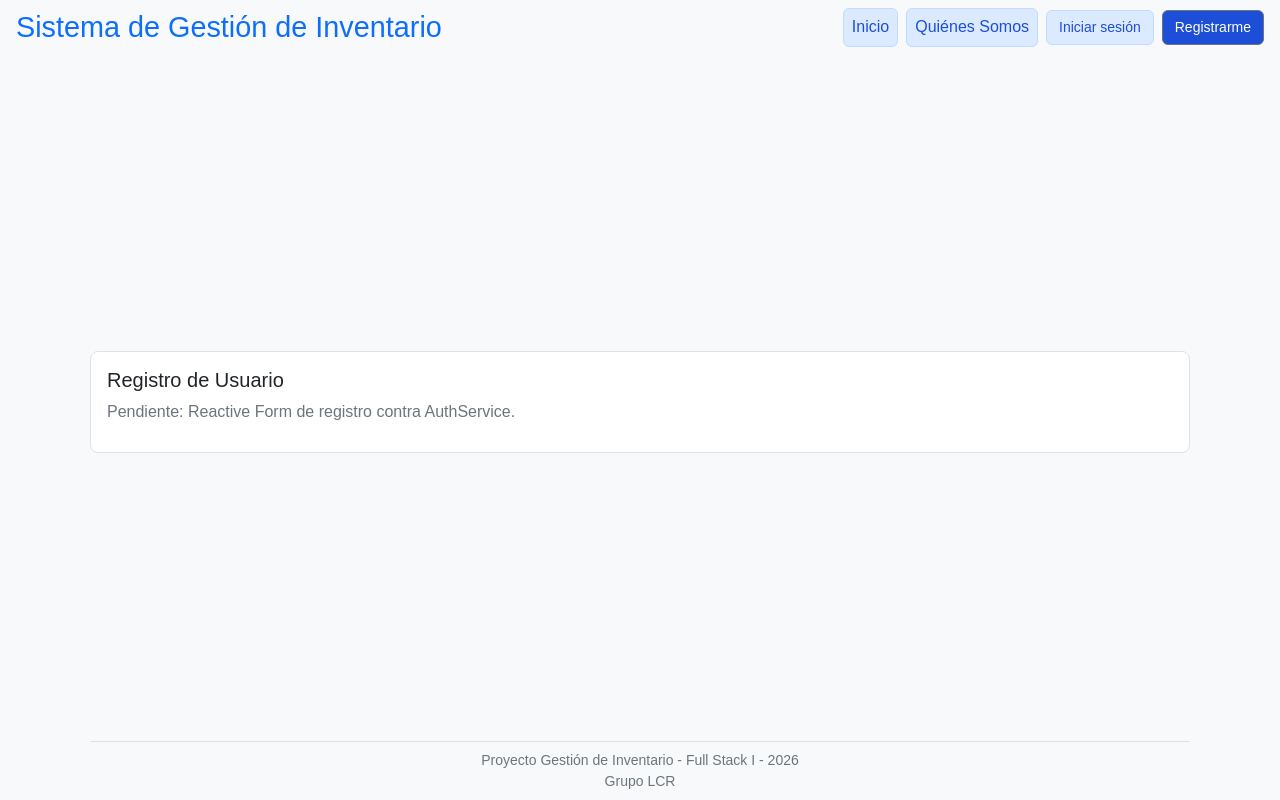
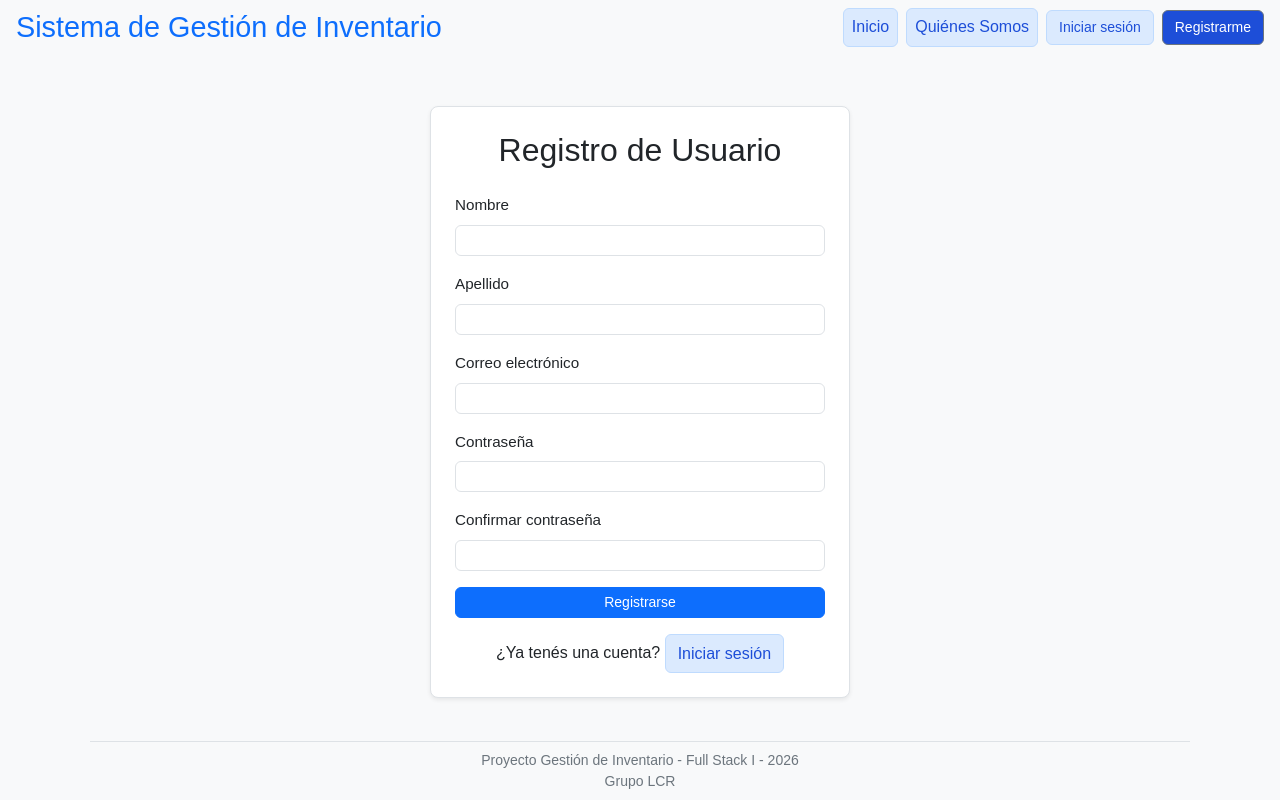
Before and after one commit to grupo-lcr-inventario-2026/gestion-de-inventario, an Angular app in the folder frontend/: page /registro in a window 1280 px wide. Built offline with nearby package versions, Linux system fonts and the light colour scheme.

Commit message:
feat: StockService y formularios reactivos de login y registro

```diff
--- a/frontend/src/app/pages/login/login.html
+++ b/frontend/src/app/pages/login/login.html
@@ -1,5 +1,38 @@
-<!-- TODO (Mati): portar maqueta/login.html a un Reactive Form (usuario/email + password) -->
-<section class="card">
-    <h2 class="card__title">Iniciar Sesión</h2>
-    <p class="card__text">Pendiente: Reactive Form de login contra AuthService.</p>
+<section class="card shadow-sm p-4 p-md-5" style="max-width: 420px; margin: 0 auto;">
+    <h2 class="card__title text-center mb-4">Iniciar Sesión</h2>
+
+    <form [formGroup]="form" (ngSubmit)="onSubmit()">
+        <div class="mb-3">
+            <label for="email" class="form-label">Usuario o mail</label>
+            <input type="email" id="email" formControlName="email" class="form-control"
+                   [class.is-invalid]="form.controls['email'].invalid && form.controls['email'].touched">
+            @if (form.controls['email'].invalid && form.controls['email'].touched) {
+                <div class="invalid-feedback">Ingresá un email válido.</div>
+            }
+        </div>
+
+        <div class="mb-3">
+            <label for="password" class="form-label">Contraseña</label>
+            <input type="password" id="password" formControlName="password" class="form-control"
+                   [class.is-invalid]="form.controls['password'].invalid && form.controls['password'].touched">
+            @if (form.controls['password'].invalid && form.controls['password'].touched) {
+                <div class="invalid-feedback">La contraseña es obligatoria.</div>
+            }
+        </div>
+
+        @if (error) {
+            <div class="alert alert-danger py-2">Usuario o contraseña incorrectos.</div>
+        }
+
+        <button type="submit" class="btn btn-primary w-100">Ingresar</button>
+    </form>
+
+    <p class="mt-3 text-center">
+        ¿No tenés cuenta?
+        <a routerLink="/registro">Registrarse</a>
+    </p>
+
+    <p class="text-center">
+        <a routerLink="/recuperar-password" class="text-decoration-none">¿Olvidaste tu contraseña?</a>
+    </p>
 </section>
--- a/frontend/src/app/pages/login/login.ts
+++ b/frontend/src/app/pages/login/login.ts
@@ -1,9 +1,44 @@
 import { Component } from '@angular/core';
+import { FormBuilder, FormGroup, ReactiveFormsModule, Validators } from '@angular/forms';
+import { Router, RouterLink } from '@angular/router';
+import { AuthService } from '../../core/auth/auth.service';
 
 @Component({
-  imports: [],
+  imports: [ReactiveFormsModule, RouterLink],
   selector: 'app-login',
   styles: ``,
   templateUrl: './login.html',
 })
-export class Login {}
+export class Login {
+  form: FormGroup;
+  error = false;
+
+  constructor(
+    private fb: FormBuilder,
+    private authService: AuthService,
+    private router: Router
+  ) {
+    this.form = this.fb.group({
+      email: ['', [Validators.required, Validators.email]],
+      password: ['', Validators.required],
+    });
+  }
+
+  onSubmit(): void {
+    if (this.form.invalid) {
+      this.form.markAllAsTouched();
+      return;
+    }
+
+    const email = this.form.value.email;
+    const password = this.form.value.password;
+    const exito = this.authService.login(email, password);
+
+    if (exito) {
+      this.error = false;
+      this.router.navigateByUrl('/dashboard');
+    } else {
+      this.error = true;
+    }
+  }
+}
--- a/frontend/src/app/pages/registro/registro.html
+++ b/frontend/src/app/pages/registro/registro.html
@@ -1,6 +1,55 @@
-<!-- TODO (Mati): portar maqueta/registro.html a un Reactive Form
-     (incluye validador cruzado de confirmar contraseña) -->
-<section class="card">
-    <h2 class="card__title">Registro de Usuario</h2>
-    <p class="card__text">Pendiente: Reactive Form de registro contra AuthService.</p>
+<section class="card shadow-sm p-4" style="max-width: 420px; margin: 0 auto;">
+    <h2 class="text-center mb-4">Registro de Usuario</h2>
+
+    <form [formGroup]="form" (ngSubmit)="onSubmit()">
+        <div class="mb-3">
+            <label class="form-label">Nombre</label>
+            <input type="text" formControlName="nombre" class="form-control form-control-sm"
+                   [class.is-invalid]="form.controls['nombre'].invalid && form.controls['nombre'].touched">
+        </div>
+
+        <div class="mb-3">
+            <label class="form-label">Apellido</label>
+            <input type="text" formControlName="apellido" class="form-control form-control-sm"
+                   [class.is-invalid]="form.controls['apellido'].invalid && form.controls['apellido'].touched">
+        </div>
+
+        <div class="mb-3">
+            <label class="form-label">Correo electrónico</label>
+            <input type="email" formControlName="email" class="form-control form-control-sm"
+                   [class.is-invalid]="form.controls['email'].invalid && form.controls['email'].touched">
+            @if (form.controls['email'].invalid && form.controls['email'].touched) {
+                <div class="invalid-feedback">Ingresá un email válido.</div>
+            }
+        </div>
+
+        <div class="mb-3">
+            <label class="form-label">Contraseña</label>
+            <input type="password" formControlName="password" class="form-control form-control-sm"
+                   [class.is-invalid]="form.controls['password'].invalid && form.controls['password'].touched">
+            @if (form.controls['password'].invalid && form.controls['password'].touched) {
+                <div class="invalid-feedback">Mínimo 6 caracteres.</div>
+            }
+        </div>
+
+        <div class="mb-3">
+            <label class="form-label">Confirmar contraseña</label>
+            <input type="password" formControlName="confirmarPassword" class="form-control form-control-sm"
+                   [class.is-invalid]="form.errors?.['passwordsDistintas'] && form.controls['confirmarPassword'].touched">
+            @if (form.errors?.['passwordsDistintas'] && form.controls['confirmarPassword'].touched) {
+                <div class="invalid-feedback">Las contraseñas no coinciden.</div>
+            }
+        </div>
+
+        @if (emailDuplicado) {
+            <div class="alert alert-danger py-2">Ya existe una cuenta con ese email.</div>
+        }
+
+        <button type="submit" class="btn btn-primary btn-sm w-100">Registrarse</button>
+    </form>
+
+    <p class="text-center mt-3 mb-0">
+        ¿Ya tenés una cuenta?
+        <a routerLink="/login" class="nav__link">Iniciar sesión</a>
+    </p>
 </section>
--- a/frontend/src/app/pages/registro/registro.ts
+++ b/frontend/src/app/pages/registro/registro.ts
@@ -1,9 +1,63 @@
 import { Component } from '@angular/core';
+import { FormBuilder, FormGroup, ReactiveFormsModule, Validators } from '@angular/forms';
+import { Router, RouterLink } from '@angular/router';
+import { AuthService } from '../../core/auth/auth.service';
+
+function passwordsIguales(form: FormGroup) {
+  const password = form.get('password')?.value;
+  const confirmar = form.get('confirmarPassword')?.value;
+
+  if (password === confirmar) {
+    return null;
+  }
+  return { passwordsDistintas: true };
+}
 
 @Component({
-  imports: [],
+  imports: [ReactiveFormsModule, RouterLink],
   selector: 'app-registro',
   styles: ``,
   templateUrl: './registro.html',
 })
-export class Registro {}
+export class Registro {
+  form: FormGroup;
+  emailDuplicado = false;
+
+  constructor(
+    private fb: FormBuilder,
+    private authService: AuthService,
+    private router: Router
+  ) {
+    this.form = this.fb.group(
+      {
+        nombre: ['', Validators.required],
+        apellido: ['', Validators.required],
+        email: ['', [Validators.required, Validators.email]],
+        password: ['', [Validators.required, Validators.minLength(6)]],
+        confirmarPassword: ['', Validators.required],
+      },
+      { validators: passwordsIguales }
+    );
+  }
+
+  onSubmit(): void {
+    if (this.form.invalid) {
+      this.form.markAllAsTouched();
+      return;
+    }
+
+    const nombre = this.form.value.nombre;
+    const apellido = this.form.value.apellido;
+    const email = this.form.value.email;
+    const password = this.form.value.password;
+
+    const exito = this.authService.registrar(nombre, apellido, email, password);
+
+    if (exito) {
+      this.emailDuplicado = false;
+      this.router.navigateByUrl('/login');
+    } else {
+      this.emailDuplicado = true;
+    }
+  }
+}
```
Also changed, not shown: frontend/src/app/core/stock.service.ts (added, +50 -0 lines).
